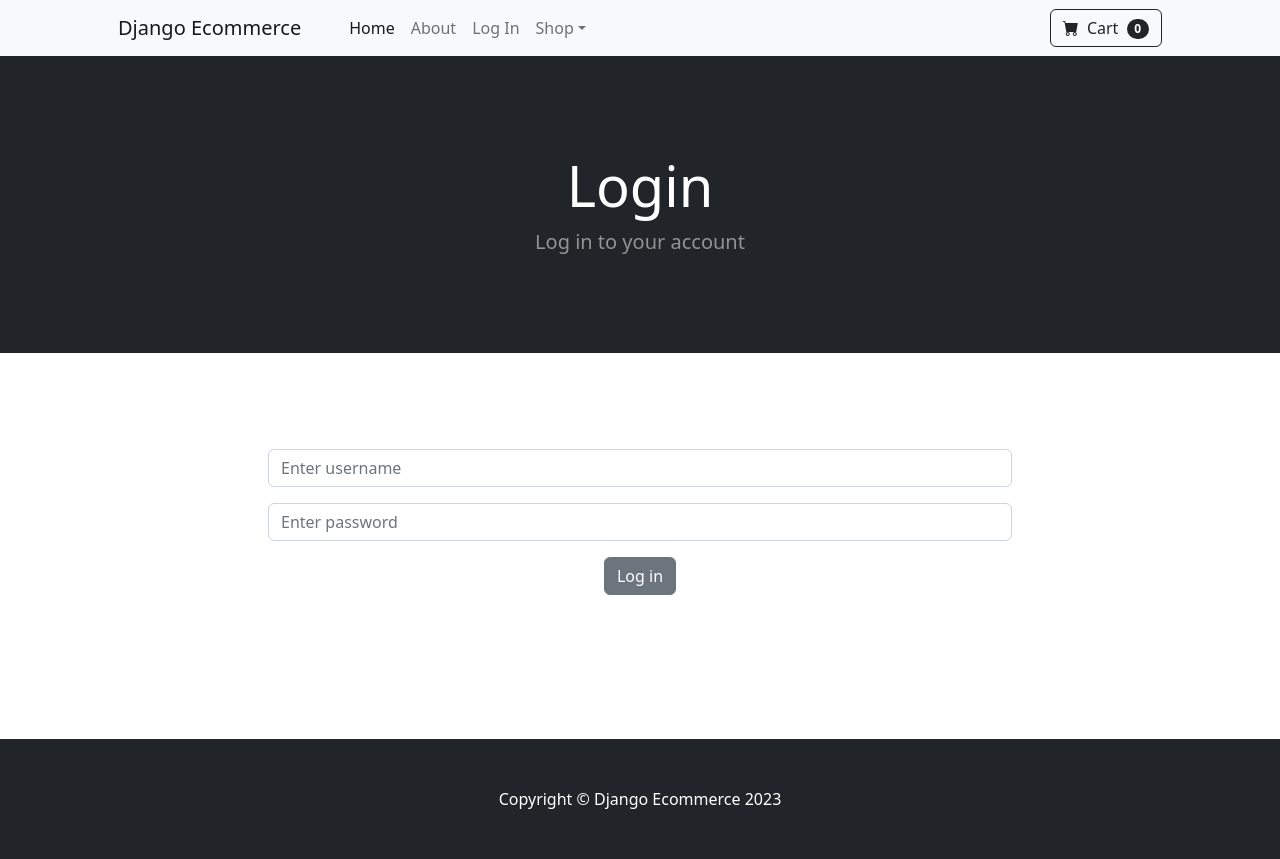
After one commit to IndubitabilMajestate/FS_ECom_Django, a Django app: template ecom/store/templates/login.html in a window 1280 px wide. The commit adds this page. Run offline with Django 5.2, Linux system fonts and the light colour scheme; the template is opened without the code that fills it, so the values that code supplies are empty; some libraries are stand-ins or nearby versions.

Commit message:
Add log in/out functionality and page

```diff
--- a/ecom/store/templates/about.html
+++ b/ecom/store/templates/about.html
@@ -22,6 +22,7 @@
                     Nunc in placerat ligula, sit amet finibus turpis. Vestibulum eget laoreet velit, vestibulum varius massa. Phasellus malesuada nisl vitae lectus molestie accumsan. Sed ac pretium arcu. Nulla ac massa lectus. Phasellus tristique cursus ex sed volutpat. Etiam gravida libero at eros laoreet, tempor commodo erat ullamcorper. Vestibulum id purus tortor. Duis auctor sapien ut ligula malesuada, eu molestie velit tempor. Mauris tempor consectetur ex at bibendum. Cras efficitur scelerisque lorem gravida gravida.
                     <br></br>
                     Nam elementum elit pretium, vulputate magna at, varius elit. Proin non arcu quis mi posuere posuere ac vitae elit. Donec sit amet auctor turpis. Sed in lectus venenatis lectus efficitur dictum sit amet eget diam. Maecenas ut lorem consectetur, maximus nisi vitae, convallis turpis. In hac habitasse platea dictumst. Nunc lobortis felis et sapien pulvinar tincidunt. Donec ultricies leo est, sit amet sodales lectus rutrum ut.                </p>
+                </p>
             </div>
         </center>
     </div>
--- a/ecom/store/templates/base.html
+++ b/ecom/store/templates/base.html
@@ -20,6 +20,15 @@
         {% include 'navbar.html' %}
         <!-- Header-->
 
+
+        {% if messages %}
+            {% for message in messages %}
+            <div class="alert alert-warning alert-dismissible fade show" role="alert">
+                {{message}}
+                <button type="button" class="btn-close" data-bs-dismiss="alert" aria-label="Close"></button>
+              </div>
+            {% endfor %}
+        {% endif %}
         {% block content %}
         {% endblock %}
 
--- /dev/null
+++ b/ecom/store/templates/login.html
@@ -0,0 +1,36 @@
+{% extends 'base.html'%}
+{% block content %}
+<header class="bg-dark py-5">
+    <div class="container px-4 px-lg-5 my-5">
+        <div class="text-center text-white">
+            <h1 class="display-4 fw-holder"> Login </h1>
+            <p class="lead fw-normal text-white-50 mb-0">
+                Log in to your account
+            </p>
+        </div>
+    </div>
+</header>
+<div class="container">
+    <div class="row">
+        <center>
+            <div class="col-8">
+                <br></br>
+                <br></br>
+                <form method='POST' action="{% url 'login' %}">
+                    {% csrf_token %}
+                    <div class="mb-3">
+                      <input type="text" class="form-control" name="username" placeholder="Enter username">
+                    </div>
+                    <div class="mb-3">
+                      <input type="password" class="form-control" name="password" placeholder="Enter password">
+                    </div>
+                    <button type="submit" class="btn btn-secondary">Log in</button>
+                  </form>
+                <br></br>
+                <br></br>
+                <br></br>
+            </div>
+        </center>
+    </div>
+</div>
+{% endblock %}
--- a/ecom/store/templates/navbar.html
+++ b/ecom/store/templates/navbar.html
@@ -6,6 +6,11 @@
             <ul class="navbar-nav me-auto mb-2 mb-lg-0 ms-lg-4">
                 <li class="nav-item"><a class="nav-link active" aria-current="page" href="{% url 'home' %}">Home</a></li>
                 <li class="nav-item"><a class="nav-link" href="{% url 'about' %}">About</a></li>
+                {% if user.is_authenticated %}
+                <li class="nav-item"><a class="nav-link" href="{% url 'logout' %}">Log out</a></li>
+                {% else %}
+                <li class="nav-item"><a class="nav-link" href="{% url 'login' %}">Log In</a></li>
+                {% endif %}
                 <li class="nav-item dropdown">
                     <a class="nav-link dropdown-toggle" id="navbarDropdown" href="#" role="button" data-bs-toggle="dropdown" aria-expanded="false">Shop</a>
                     <ul class="dropdown-menu" aria-labelledby="navbarDropdown">
--- a/ecom/store/urls.py
+++ b/ecom/store/urls.py
@@ -4,4 +4,6 @@ from django.urls import path, include
 urlpatterns = [
     path('', views.home, name = 'home'),
     path('about/', views.about, name = 'about'),
+    path('login/', views.login_user, name = 'login'),
+    path('logout/', views.logout_user, name = 'logout'),
 ]
```
Also changed, not shown: ecom/store/views.py (+24 -1 lines), ecom/db.sqlite3.
